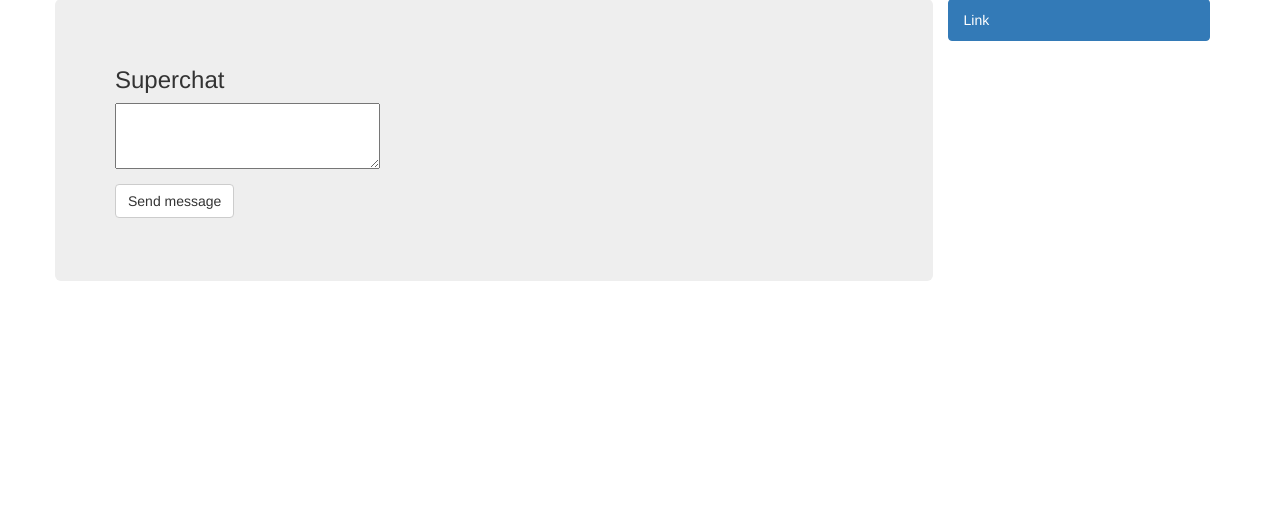
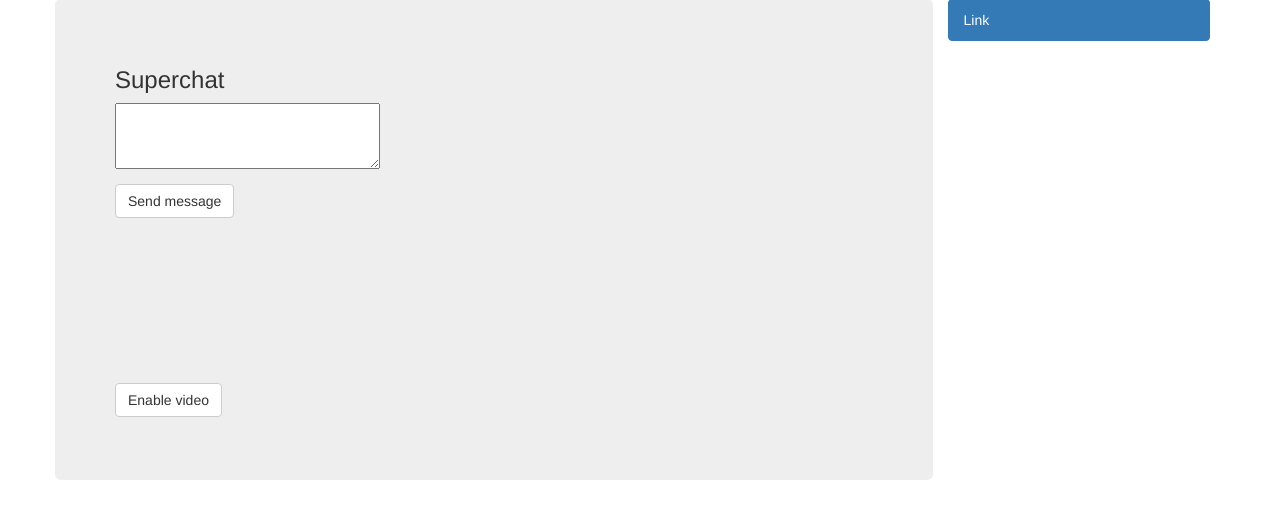
Before and after one commit to zdimon/vc, a Django app: page / in a window 1280 px wide. Shown: the part 71-590 px from the top of the page. Run offline with Django 3.2, Linux system fonts and the light colour scheme; some libraries are stand-ins or nearby versions.

Commit message:
auto commit

```diff
--- a/static/app.js
+++ b/static/app.js
@@ -29,6 +29,8 @@ var app;
     .controller('MainCtrl', function($scope, $socket, $http, VideoStream, WebRTCRoom) {
 
         //WebRTC
+        $scope.enableMyVideo = function() {
+
 
             if (!window.RTCPeerConnection || !navigator.getUserMedia) {
               alert('WebRTC is not supported by your browser. You can try the app with Chrome and Firefox.');
@@ -40,10 +42,13 @@ var app;
                 stream = s;
                 WebRTCRoom.init(stream);
                 stream = URL.createObjectURL(stream);
+                var video = document.querySelector('video');
+                video.src = stream;
                 WebRTCRoom.joinRoom('test_room');
             }, function () {
               alert('No audio/video permissions. Please refresh your browser and allow the audio/video capturing.');
            });
+        };
 
 
          $scope.messages = [];
--- a/static/media_adapter.js
+++ b/static/media_adapter.js
@@ -11,16 +11,25 @@
     angular.module('ChatApp')
       .factory('VideoStream', function ($q) {
         var stream;
+        var constraints = {
+        video: {
+                mandatory: {
+                minWidth: 480,
+                minHeight: 320,
+                maxWidth: 480,
+                maxHeight: 320
+                }
+            },
+            audio: true
+            };
+
         return {
           get: function () {
             if (stream) {
               return $q.when(stream);
             } else {
               var d = $q.defer();
-              navigator.getUserMedia({
-                video: true,
-                audio: true
-              }, function (s) {
+              navigator.getUserMedia(constraints, function (s) {
                 stream = s;
                 d.resolve(stream);
               }, function (e) {
--- a/static/templates/index.html
+++ b/static/templates/index.html
@@ -6,4 +6,7 @@
     </ul>
         <p><textarea ng-keyup="$event.keyCode == 13 && sendMessage()" ng-model="textMessage" id="text_message"> </textarea></p>
         <p><button type="button" class="btn btn-default dropdown-toggle" ng-click="sendMessage()"> Send message </button></p>
+
+        <video id="my_video" autoplay></video>
+        <p><button type="button" class="btn btn-default dropdown-toggle" ng-click="enableMyVideo()"> Enable video </button></p>
 </div>
```
Lines whose indentation alone changed are shown as unchanged.
